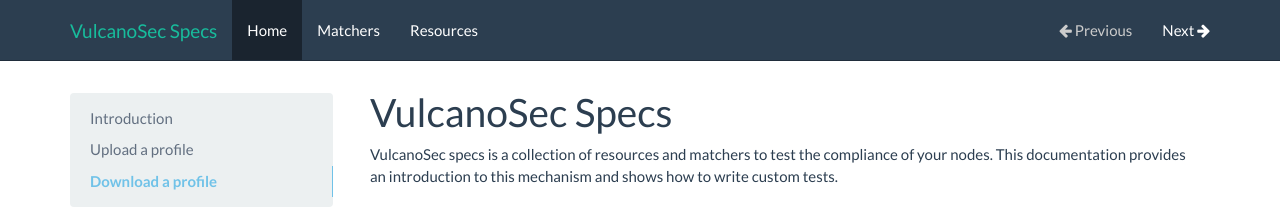
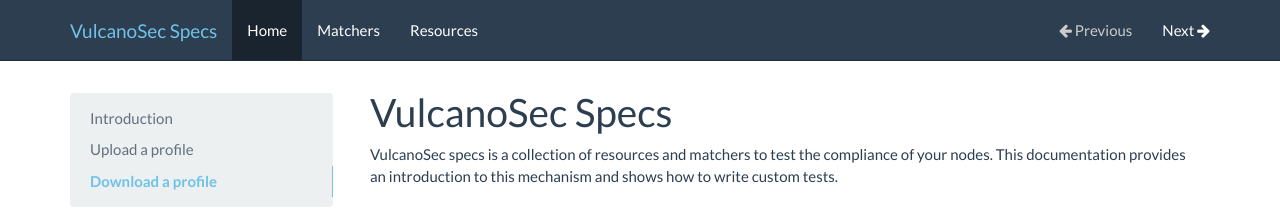
Before and after one commit to vulcanosec/specs.vulcanosec.com, a plain HTML site: page index.html in a window 1280 px wide. In both pictures the pointer is over the link "VulcanoSec Specs". Shown: the top 208 px of the page. Drawn offline with Linux system fonts and the light colour scheme.

Commit message:
css update
Signed-off-by: Dominik Richter <dominik.richter@gmail.com>

```diff
--- a/css/extra.css
+++ b/css/extra.css
@@ -29,6 +29,13 @@ h2 {
 
 .bs-sidenav .main {
   display: none;
+}
+
+.navbar-default .navbar-nav>li>a:hover,
+.navbar-default .navbar-nav>li>a:focus,
+.navbar-default .navbar-brand:hover,
+.navbar-default .navbar-brand:focus {
+  color: #70c2e8;
 }
 
 /*
```
